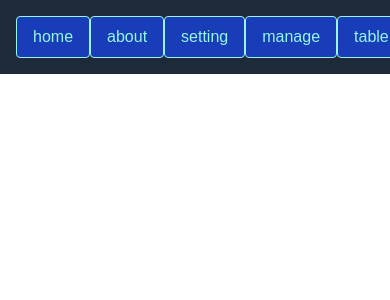
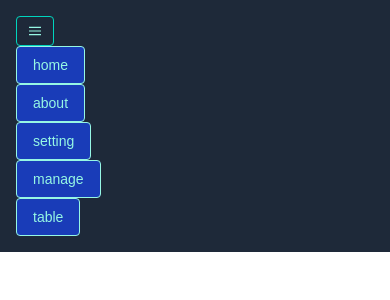
Before and after one commit to ZenitHTH/simple-pos, a Next.js app: page / in a window 390 px wide. Shown: the top 300 px of the page. Built offline with nearby package versions, Linux system fonts and the light colour scheme.

Commit message:
try to make tailwind Responsive Header but unfinished

```diff
--- a/src/app/components/nav.tsx
+++ b/src/app/components/nav.tsx
@@ -14,40 +14,57 @@ const itemNav: itemNavInf[] = [
   },
   {
     id: 1,
-    link: "/",
+    link: "/about",
     name: "about",
   },
   {
     id: 2,
-    link: "/",
+    link: "/setting",
     name: "setting",
   },
   {
     id: 3,
-    link: "/",
+    link: "/manage",
     name: "manage",
   },
   {
     id: 4,
-    link: "/",
+    link: "/table",
     name: "table",
   },
 ];
 
 function Nav() {
   return (
-    <nav className="flex items-center justify-between flex-warp bg-gray-800 p-4">
+    <nav className="flex items-center justify-between flex-wrap bg-gray-800 p-4">
+      <div className="block lg:hidden">
+        <button className="flex items-center px-3 py-2 border rounded text-teal-200 border-teal-400 hover:text-white hover:border-white">
+          <svg
+            className="fill-current h-3 w-3"
+            viewBox="0 0 20 20"
+            xmlns="http://www.w3.org/2000/svg"
+          >
+            <title>Menu</title>
+            <path d="M0 3h20v2H0V3zm0 6h20v2H0V9zm0 6h20v2H0v-2z" />
+          </svg>
+        </button>
+      </div>
+      <div className="w-full block flex-grow lg:flex lg:items-center lg:w-auto">
+        <div className="text-sm lg:flex-glow">
           {itemNav.map((item: itemNavInf) => {
             return (
-          <div className="block lg:hidden" key={item.id}>
-            <button className="flex items-center px-4 py-2 border rounded text-teal-200 bg-blue-800 hover:border-white">
+              <button
+                key={item.id}
+                className="flex items-center px-4 py-2 border rounded text-teal-200 bg-blue-800 hover:border-white"
+              >
                 <Link href={item.link} className="">
                   {item.name}
                 </Link>
               </button>
-          </div>
             );
           })}
+        </div>
+      </div>
     </nav>
   );
 }
```
Lines whose indentation alone changed are shown as unchanged.
